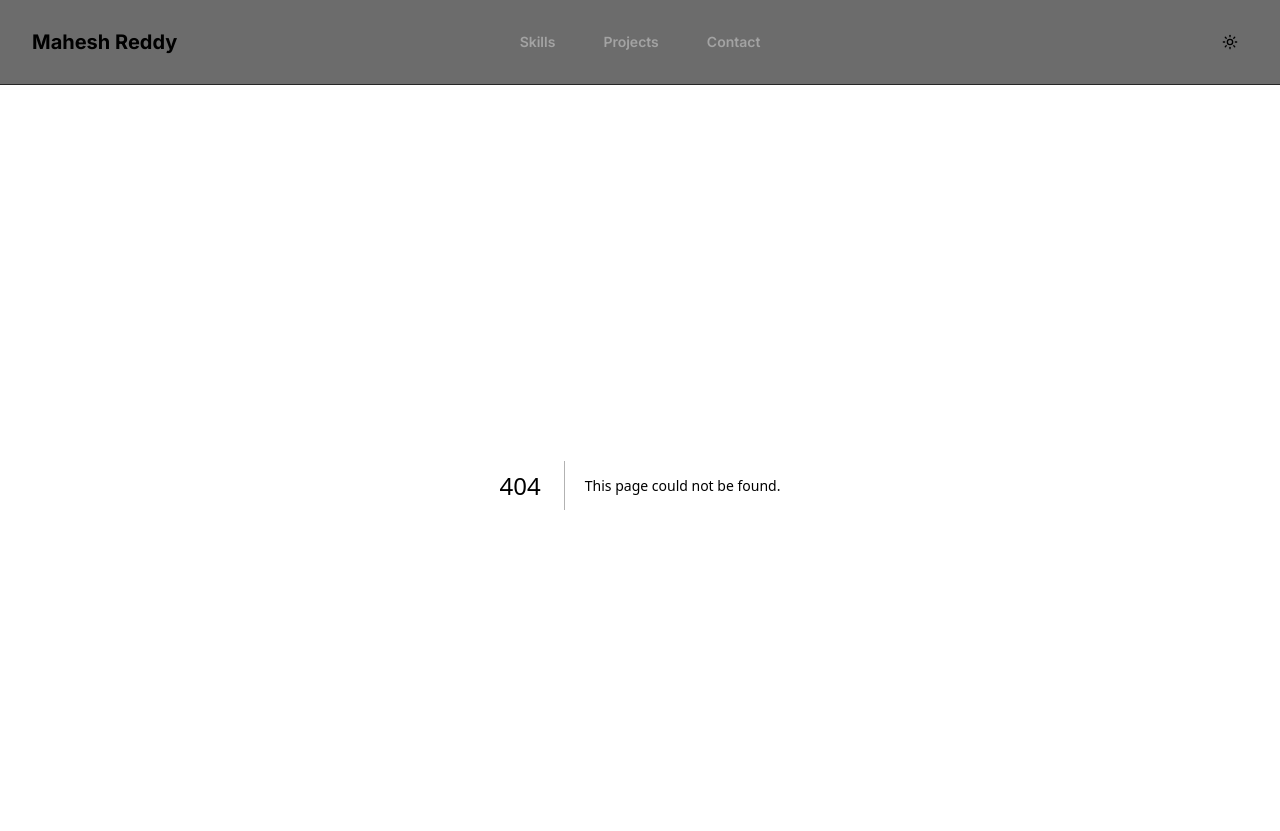
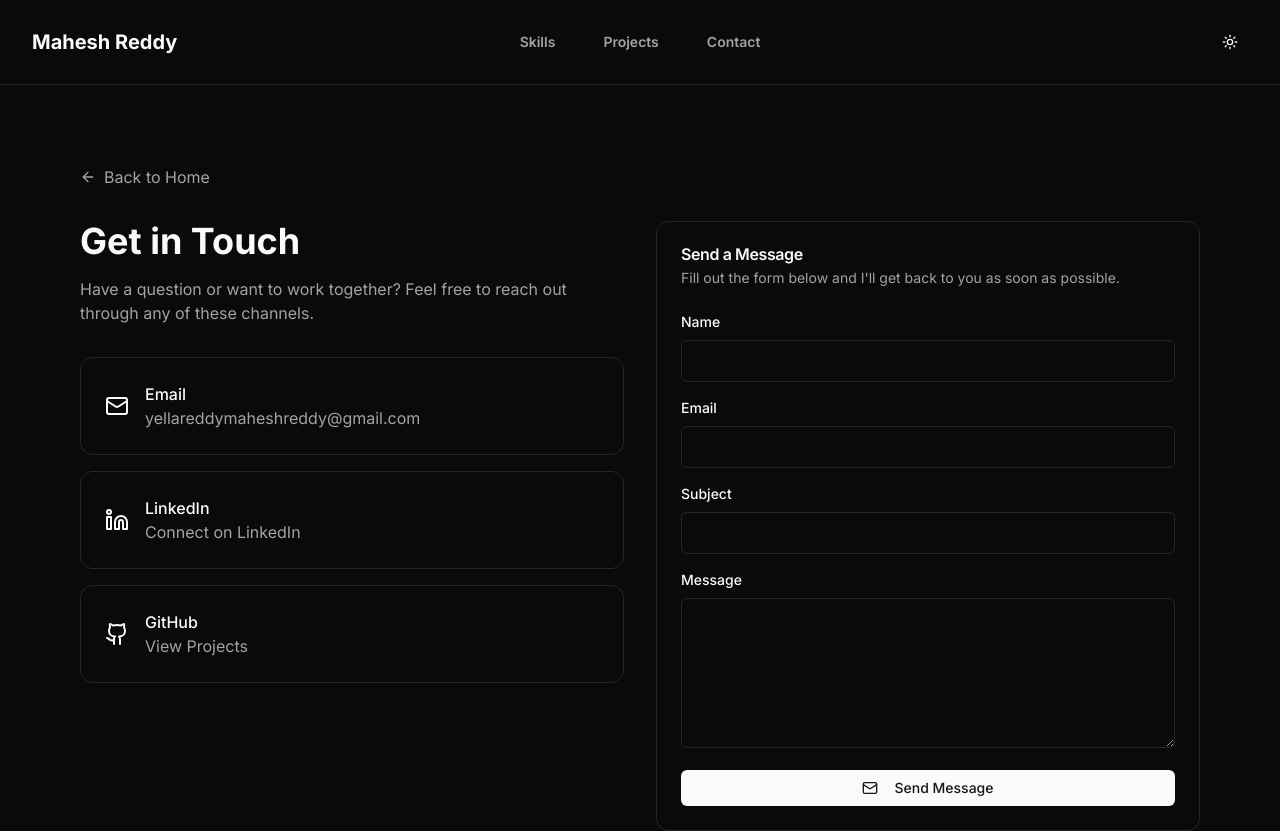
Before and after one commit to yellareddymaheshreddy/portfolio, a Next.js app: page /contact in a window 1280 px wide. Before the commit this address had no page. Shown: the top 831 px of the page. Built offline with nearby package versions, Linux system fonts and the light colour scheme.

Commit message:
contact page added

```diff
--- /dev/null
+++ b/src/app/contact/page.tsx
@@ -0,0 +1,11 @@
+import { ContactPage } from "@/components/pages/contact-page";
+import type { Metadata } from "next";
+
+export const metadata: Metadata = {
+  title: "Contact - Mahesh Reddy",
+  description: "Get in touch with Mahesh Reddy. Full Stack Developer specializing in MERN stack and Next.js.",
+};
+
+export default function Contact() {
+  return <ContactPage />;
+}
--- /dev/null
+++ b/src/components/pages/contact-page.tsx
@@ -0,0 +1,199 @@
+"use client";
+import { useState } from "react";
+import { Card, CardHeader, CardTitle, CardDescription, CardContent } from "@/components/ui/card";
+import { Button } from "@/components/ui/button";
+import { Mail, Linkedin, Github, Loader2, ArrowLeft } from "lucide-react";
+import Link from "next/link";
+
+export function ContactPage() {
+  const [formData, setFormData] = useState({
+    name: "",
+    email: "",
+    subject: "",
+    message: "",
+  });
+
+  const [status, setStatus] = useState<{
+    type: "success" | "error" | "loading" | null;
+    message: string;
+  }>({ type: null, message: "" });
+
+  const handleSubmit = async (e: React.FormEvent) => {
+    e.preventDefault();
+    setStatus({ type: "loading", message: "Sending message..." });
+
+    try {
+      const response = await fetch("/api/send-email", {
+        method: "POST",
+        headers: { "Content-Type": "application/json" },
+        body: JSON.stringify(formData),
+      });
+
+      if (!response.ok) throw new Error("Failed to send message");
+
+      setStatus({
+        type: "success",
+        message: "Message sent successfully!",
+      });
+      setFormData({ name: "", email: "", subject: "", message: "" });
+    } catch (error) {
+      console.log(error);
+      setStatus({
+        type: "error",
+        message: "Failed to send message. Please try again.",
+      });
+    }
+  };
+
+  return (
+    <div className="container max-w-6xl mx-auto px-4 py-20">
+      <Link
+        href="/"
+        className="inline-flex items-center text-muted-foreground hover:text-primary mb-8"
+      >
+        <ArrowLeft className="mr-2 h-4 w-4" />
+        Back to Home
+      </Link>
+
+      <div className="grid md:grid-cols-2 gap-8">
+        <div>
+          <h1 className="text-4xl font-bold mb-4">Get in Touch</h1>
+          <p className="text-muted-foreground mb-8">
+            Have a question or want to work together? Feel free to reach out through any of these channels.
+          </p>
+
+          <div className="space-y-4">
+            <Card>
+              <CardContent className="p-6">
+                <div className="flex items-center space-x-4">
+                  <Mail className="h-6 w-6 text-primary" />
+                  <div>
+                    <h3 className="font-medium">Email</h3>
+                    <a href="mailto:yellareddymaheshreddy@gmail.com" className="text-muted-foreground hover:text-primary">
+                      yellareddymaheshreddy@gmail.com
+                    </a>
+                  </div>
+                </div>
+              </CardContent>
+            </Card>
+
+            <Card>
+              <CardContent className="p-6">
+                <div className="flex items-center space-x-4">
+                  <Linkedin className="h-6 w-6 text-primary" />
+                  <div>
+                    <h3 className="font-medium">LinkedIn</h3>
+                    <a href="https://www.linkedin.com/in/maheshreddyyellareddy/" className="text-muted-foreground hover:text-primary">
+                      Connect on LinkedIn
+                    </a>
+                  </div>
+                </div>
+              </CardContent>
+            </Card>
+
+            <Card>
+              <CardContent className="p-6">
+                <div className="flex items-center space-x-4">
+                  <Github className="h-6 w-6 text-primary" />
+                  <div>
+                    <h3 className="font-medium">GitHub</h3>
+                    <a href="https://github.com/yellareddymaheshreddy" className="text-muted-foreground hover:text-primary">
+                      View Projects
+                    </a>
+                  </div>
+                </div>
+              </CardContent>
+            </Card>
+          </div>
+        </div>
+
+        <Card>
+          <CardHeader>
+            <CardTitle>Send a Message</CardTitle>
+            <CardDescription>Fill out the form below and I&apos;ll get back to you as soon as possible.</CardDescription>
+          </CardHeader>
+          <CardContent>
+            <form onSubmit={handleSubmit} className="space-y-4">
+              <div>
+                <label htmlFor="name" className="block text-sm font-medium mb-2">
+                  Name
+                </label>
+                <input
+                  type="text"
+                  id="name"
+                  value={formData.name}
+                  onChange={(e) => setFormData({ ...formData, name: e.target.value })}
+                  className="w-full p-2 rounded-md border bg-background"
+                  required
+                />
+              </div>
+              <div>
+                <label htmlFor="email" className="block text-sm font-medium mb-2">
+                  Email
+                </label>
+                <input
+                  type="email"
+                  id="email"
+                  value={formData.email}
+                  onChange={(e) => setFormData({ ...formData, email: e.target.value })}
+                  className="w-full p-2 rounded-md border bg-background"
+                  required
+                />
+              </div>
+              <div>
+                <label htmlFor="subject" className="block text-sm font-medium mb-2">
+                  Subject
+                </label>
+                <input
+                  type="text"
+                  id="subject"
+                  value={formData.subject}
+                  onChange={(e) => setFormData({ ...formData, subject: e.target.value })}
+                  className="w-full p-2 rounded-md border bg-background"
+                  required
+                />
+              </div>
+              <div>
+                <label htmlFor="message" className="block text-sm font-medium mb-2">
+                  Message
+                </label>
+                <textarea
+                  id="message"
+                  value={formData.message}
+                  onChange={(e) => setFormData({ ...formData, message: e.target.value })}
+                  className="w-full p-2 rounded-md border bg-background min-h-[150px]"
+                  required
+                />
+              </div>
+              <Button type="submit" className="w-full" disabled={status.type === "loading"}>
+                {status.type === "loading" ? (
+                  <>
+                    <Loader2 className="mr-2 h-4 w-4 animate-spin" />
+                    Sending...
+                  </>
+                ) : (
+                  <>
+                    <Mail className="mr-2 h-4 w-4" /> Send Message
+                  </>
+                )}
+              </Button>
+              {status.message && (
+                <p
+                  className={`text-center ${
+                    status.type === "success"
+                      ? "text-green-500"
+                      : status.type === "error"
+                      ? "text-red-500"
+                      : "text-muted-foreground"
+                  }`}
+                >
+                  {status.message}
+                </p>
+              )}
+            </form>
+          </CardContent>
+        </Card>
+      </div>
+    </div>
+  );
+}
--- a/src/components/sections/contact.tsx
+++ b/src/components/sections/contact.tsx
@@ -35,6 +35,7 @@ export function Contact() {
       });
       setFormData({ name: "", email: "", message: "" });
     } catch (error) {
+      console.log(error);
       setStatus({
         type: "error",
         message: "Failed to send message. Please try again.",
```
Also changed, not shown: 2 other files (tests, documents, lock files or other folders).
